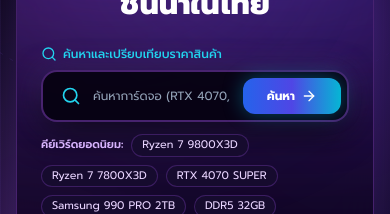
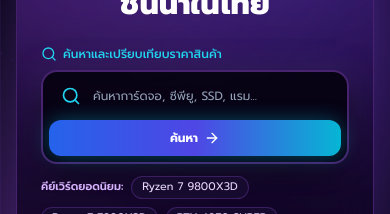
Before and after one commit to ReForGor/Host, a React (Vite) app in the folder frontend/: page / in a window 390 px wide. Shown: the part 270-484 px from the top of the page. Built offline with nearby package versions, Linux system fonts and the light colour scheme; no server answers.

Commit message:
feat(responsive): optimize layout and viewport across phones, tablets, iPads, laptops, and 4k displays

```diff
--- a/frontend/src/components/PriceChartModal.jsx
+++ b/frontend/src/components/PriceChartModal.jsx
@@ -554,14 +554,14 @@
                   {detail?.platforms?.map((item, idx) => (
                     <div
                       key={item.store_id || idx}
-                      className={`flex-1 p-3 rounded-2xl border transition-all flex items-center justify-between gap-3 ${
+                      className={`flex-1 p-3 rounded-2xl border transition-all flex flex-col sm:flex-row items-start sm:items-center justify-between gap-2.5 sm:gap-3 ${
                         item.is_lowest && item.stock_status !== 'out_of_stock' && item.price > 0
                           ? 'bg-[#110524] border-emerald-500/40 shadow-[0_0_15px_rgba(16,185,129,0.15)]'
                           : 'bg-[#0E061E] border-purple-500/20 hover:border-purple-500/40'
                       }`}
                     >
                       {/* Store Icon & Details */}
-                      <div className="flex items-center space-x-3 min-w-0">
+                      <div className="flex items-center space-x-3 min-w-0 w-full sm:w-auto">
                         <div
                           className="w-9 h-9 rounded-xl flex items-center justify-center text-xs font-bold font-mono border flex-shrink-0"
                           style={{
@@ -573,7 +573,7 @@
                           {item.store_slug === 'jib' ? 'JIB' : item.store_slug === 'ihavecpu' ? 'iHave' : item.store_slug === 'advice' ? 'Advice' : 'BNN'}
                         </div>
 
-                        <div className="min-w-0">
+                        <div className="min-w-0 flex-1">
                           <div className="flex items-center space-x-2 flex-wrap gap-y-1">
                             <span className="text-xs font-bold text-white truncate">{item.store_name}</span>
 
@@ -605,8 +605,8 @@
                       </div>
 
                       {/* Store Price & CTA Button */}
-                      <div className="flex items-center space-x-3 flex-shrink-0">
-                        <div className="text-right">
+                      <div className="flex items-center justify-between sm:justify-end space-x-3 flex-shrink-0 w-full sm:w-auto pt-1 sm:pt-0 border-t border-purple-500/15 sm:border-0">
+                        <div className="text-left sm:text-right">
                           <div className={`text-sm font-black font-display ${item.is_lowest ? 'text-emerald-400' : 'text-white'}`}>
                             {item.stock_status === 'out_of_stock' || !item.price ? (
                               <span className="text-red-400 text-xs">{lang === 'en' ? 'Out of Stock' : 'ของหมด'}</span>
--- a/frontend/src/index.css
+++ b/frontend/src/index.css
@@ -3,10 +3,20 @@
 @tailwind utilities;
 
 @layer base {
+  html {
+    overflow-x: hidden;
+    scroll-behavior: smooth;
+    -webkit-text-size-adjust: 100%;
+  }
   body {
     font-family: 'Prompt', 'Inter', -apple-system, BlinkMacSystemFont, sans-serif;
     background-color: #070312;
     color: #dfe2f0;
+    overflow-x: hidden;
+    min-width: 320px;
+    /* Safe area insets for notched iPhones and tablets */
+    padding-left: env(safe-area-inset-left, 0px);
+    padding-right: env(safe-area-inset-right, 0px);
     /* Figma Galaxy Cyber Grid & Cosmic Nebula Background */
     background-image:
       /* Subtle Cyber Tech Grid lines from Figma */
@@ -25,6 +35,10 @@
   }
   h1, h2, h3, .font-heading {
     font-family: 'Space Grotesk', 'Prompt', sans-serif;
+  }
+  img {
+    max-width: 100%;
+    height: auto;
   }
 }
 
--- a/frontend/src/pages/AllProductsPage.jsx
+++ b/frontend/src/pages/AllProductsPage.jsx
@@ -605,7 +605,7 @@
         </div>
       </div>
 
-      {/* PRODUCTS DISPLAY GRID */}
+      {/* PRODUCTS DISPLAY GRID (Responsive across mobile, tablet, desktop, and large displays) */}
       {filteredProducts.length === 0 ? (
         <div className="glass-card rounded-3xl p-12 text-center space-y-3">
           <p className="text-slate-300 font-semibold">{lang === 'en' ? 'No products match the selected filters' : 'ไม่พบสินค้าตามเงื่อนไขตัวกรอง'}</p>
@@ -617,7 +617,7 @@
           </button>
         </div>
       ) : (
-        <div className="grid grid-cols-1 sm:grid-cols-2 lg:grid-cols-4 gap-4 sm:gap-5">
+        <div className="grid grid-cols-1 sm:grid-cols-2 lg:grid-cols-3 xl:grid-cols-4 2xl:grid-cols-5 gap-4 sm:gap-5">
           {paginatedProducts.map((product) => (
             <ProductCard
               key={product.id}
--- a/frontend/src/pages/DealsPage.jsx
+++ b/frontend/src/pages/DealsPage.jsx
@@ -68,7 +68,7 @@
           <h3 className="text-lg font-bold text-white">{lang === 'en' ? 'No special promotional deals right now' : 'ยังไม่มีดีลลดราคาพิเศษในขณะนี้'}</h3>
         </div>
       ) : (
-        <div className="grid grid-cols-1 md:grid-cols-2 lg:grid-cols-3 gap-5">
+        <div className="grid grid-cols-1 sm:grid-cols-2 lg:grid-cols-3 xl:grid-cols-4 gap-5">
           {deals.map((prod) => {
             const savings = (prod.highest_price || prod.msrp || prod.lowest_price) - prod.lowest_price
             return (
--- a/frontend/src/pages/HomePage.jsx
+++ b/frontend/src/pages/HomePage.jsx
@@ -251,21 +251,23 @@
 
               <form
                 onSubmit={handleHeroSearch}
-                className="flex items-center bg-[#070312]/95 border-2 border-purple-500/40 hover:border-purple-400 focus-within:border-cyan-400 rounded-2xl p-1.5 shadow-[0_10px_35px_rgba(0,0,0,0.8),0_0_30px_rgba(139,92,246,0.3)] transition-all"
+                className="flex flex-col sm:flex-row items-stretch sm:items-center bg-[#070312]/95 border-2 border-purple-500/40 hover:border-purple-400 focus-within:border-cyan-400 rounded-2xl p-1.5 shadow-[0_10px_35px_rgba(0,0,0,0.8),0_0_30px_rgba(139,92,246,0.3)] transition-all gap-1.5 sm:gap-0"
               >
-                <div className="pl-3 sm:pl-4 text-cyan-400">
+                <div className="flex items-center flex-1 min-w-0">
+                  <div className="pl-3 sm:pl-4 text-cyan-400 flex-shrink-0">
                     <Search className="w-5 h-5 text-cyan-400" />
                   </div>
                   <input
                     type="text"
                     value={searchQuery}
                     onChange={(e) => setSearchQuery(e.target.value)}
-                  placeholder={lang === 'en' ? 'Search GPUs (RTX 4070, 3050), CPUs (9800X3D, 7800X3D), SSDs, RAM...' : 'ค้นหาการ์ดจอ (RTX 4070, 3050), ซีพียู (9800X3D, 7800X3D), SSD, แรม...'}
-                  className="w-full bg-transparent px-3 py-2.5 sm:py-3 text-xs sm:text-sm text-white placeholder-slate-400 focus:outline-none"
+                    placeholder={lang === 'en' ? 'Search GPUs, CPUs, SSDs, RAM...' : 'ค้นหาการ์ดจอ, ซีพียู, SSD, แรม...'}
+                    className="w-full bg-transparent px-3 py-2.5 sm:py-3 text-xs sm:text-sm text-white placeholder-slate-400 focus:outline-none min-w-0"
                   />
+                </div>
                 <button
                   type="submit"
-                  className="px-6 sm:px-8 py-2.5 sm:py-3 bg-gradient-to-r from-blue-600 via-indigo-600 to-cyan-500 hover:from-blue-500 hover:to-cyan-400 text-white rounded-xl text-xs sm:text-sm font-bold flex items-center space-x-1.5 flex-shrink-0 shadow-[0_0_20px_rgba(6,182,212,0.4)] transition-all cursor-pointer"
+                  className="px-5 sm:px-8 py-2.5 sm:py-3 bg-gradient-to-r from-blue-600 via-indigo-600 to-cyan-500 hover:from-blue-500 hover:to-cyan-400 text-white rounded-xl text-xs sm:text-sm font-bold flex items-center justify-center space-x-1.5 flex-shrink-0 shadow-[0_0_20px_rgba(6,182,212,0.4)] transition-all cursor-pointer"
                 >
                   <span>{lang === 'en' ? 'Search' : 'ค้นหา'}</span>
                   <ArrowRight className="w-4 h-4" />
@@ -524,15 +526,15 @@
           )}
         </div>
 
-        {/* Product Cards Grid (4 columns) */}
+        {/* Product Cards Grid (responsive across phone, tablet, laptop, and ultrawide/4K) */}
         {loading ? (
-          <div className="grid grid-cols-1 sm:grid-cols-2 lg:grid-cols-4 gap-4 sm:gap-5">
-            {[...Array(8)].map((_, i) => (
+          <div className="grid grid-cols-1 sm:grid-cols-2 lg:grid-cols-3 xl:grid-cols-4 2xl:grid-cols-5 gap-4 sm:gap-5">
+            {[...Array(10)].map((_, i) => (
               <div key={i} className="h-80 bg-[#120826] rounded-2xl animate-pulse border border-purple-500/20" />
             ))}
           </div>
         ) : (
-          <div className="grid grid-cols-1 sm:grid-cols-2 lg:grid-cols-4 gap-4 sm:gap-5">
+          <div className="grid grid-cols-1 sm:grid-cols-2 lg:grid-cols-3 xl:grid-cols-4 2xl:grid-cols-5 gap-4 sm:gap-5">
             {visibleProducts.map((product) => (
               <ProductCard
                 key={product.id}
```
Also changed, not shown: frontend/index.html (+1 -1 lines), 1 other file (tests, documents, lock files or other folders). Lines whose indentation alone changed are shown as unchanged.
